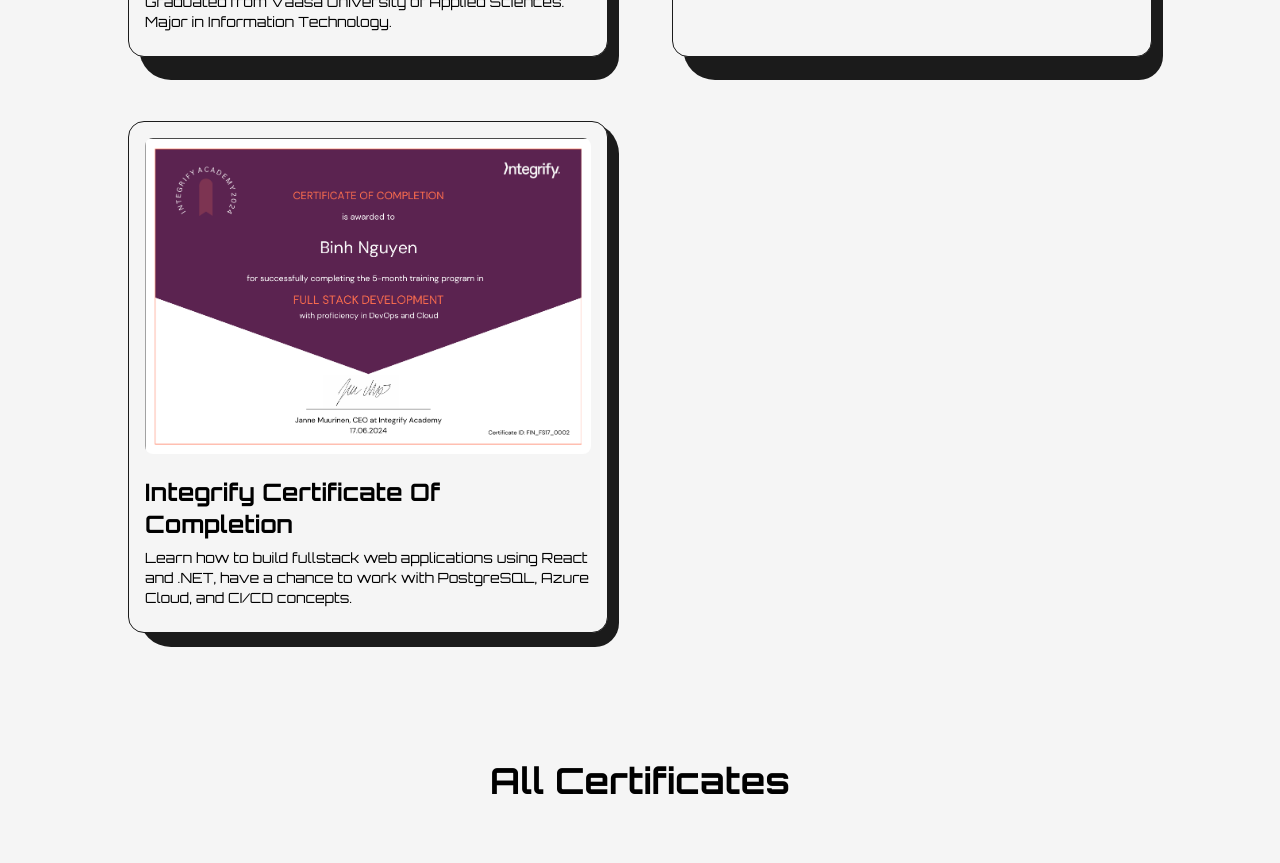
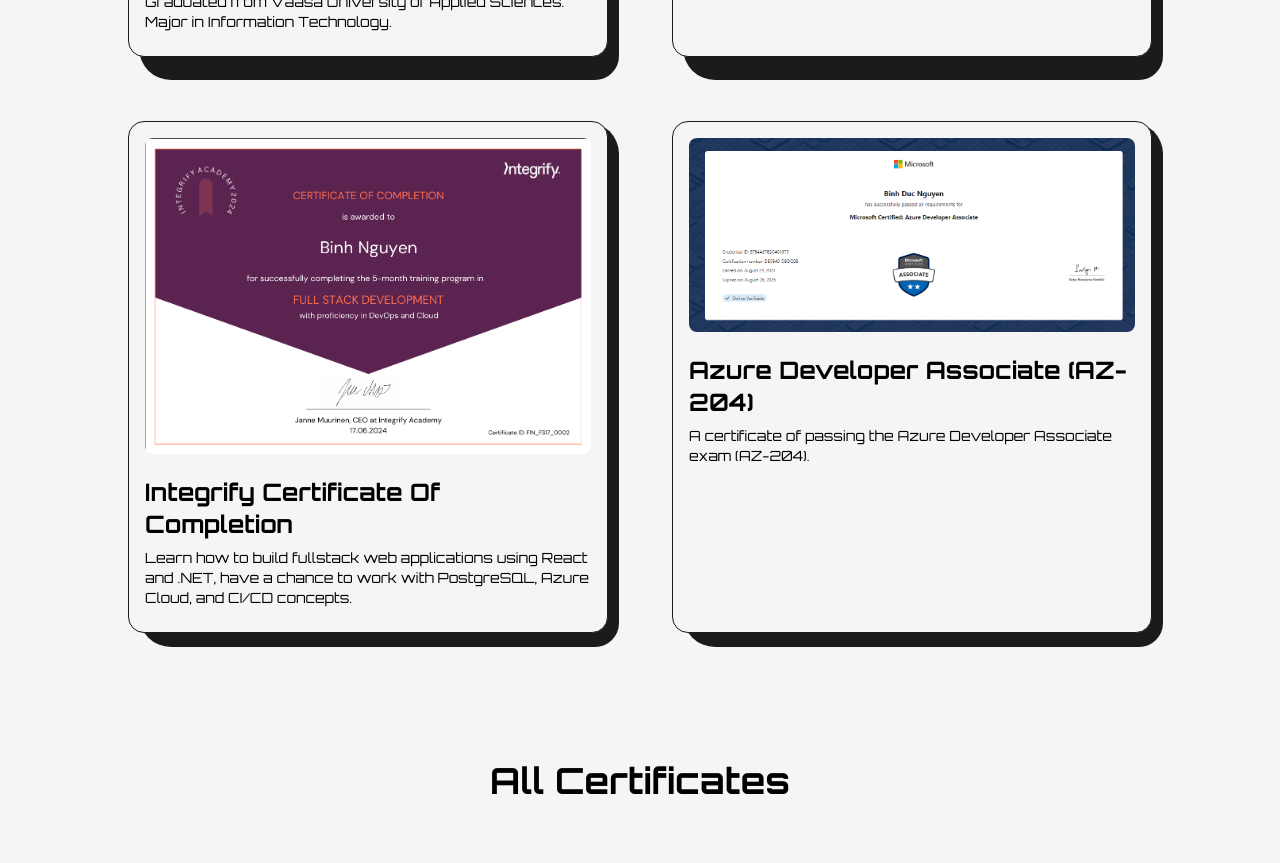
Before and after one commit to tripplen23/portfolio-2024, a Next.js app: page /certificate in a window 1280 px wide. Shown: the part 1180-2043 px from the top of the page. Built offline with nearby package versions, Linux system fonts and the light colour scheme.

Commit message:
Update CV, Fix linkedin URL and Upload the AZ204 certificate

```diff
--- a/src/components/Footer.js
+++ b/src/components/Footer.js
@@ -23,7 +23,7 @@
         </div>
 
         <Link
-          href="https://www.linkedin.com/in/duc-binh-nguyen-3b4839168/"
+          href="https://www.linkedin.com/in/binh-duc-nguyen-3b4839168/"
           target={"_blank"}
           className="underline underline-offset-2"
         >
--- a/src/components/Navbar.js
+++ b/src/components/Navbar.js
@@ -106,7 +106,7 @@
             <GithubIcon />
           </motion.a>
           <motion.a
-            href="https://www.linkedin.com/in/duc-binh-nguyen-3b4839168/"
+            href="https://www.linkedin.com/in/binh-duc-nguyen-3b4839168/"
             target={"_blank"}
             whileHover={{ y: -2 }}
             whileTap={{ scale: 0.9 }}
--- a/src/pages/certificate.js
+++ b/src/pages/certificate.js
@@ -15,6 +15,7 @@
 import ofh_typescript from "@/images/certificates/ofh_typescript.png";
 import vamk_diploma from "@/images/certificates/vamk_diploma.png";
 import integrify_cert from "@/images/certificates/integrify_cert.png";
+import az204_cert from "@/images/certificates/az204_cert.png";
 import GoToTopComponent from "@/components/GoToTopComponent";
 
 import { motion, useMotionValue } from "framer-motion";
@@ -140,6 +141,13 @@
               link="/integrifycert.pdf"
               img={integrify_cert}
             />
+
+            <FeaturedCertificate
+              title="Azure Developer Associate (AZ-204)"
+              description="A certificate of passing the Azure Developer Associate exam (AZ-204)."
+              link="https://learn.microsoft.com/en-us/users/binhnguyen-5892/credentials/87b4a87b2c461675"
+              img={az204_cert}
+            />
           </ul>
           <h2 className="font-bold text-4xl w-full text-center my-16 mt-32">
             All Certificates
```
Also changed, not shown: src/images/certificates/az204_cert.png (added), 1 other file (tests, documents, lock files or other folders).
